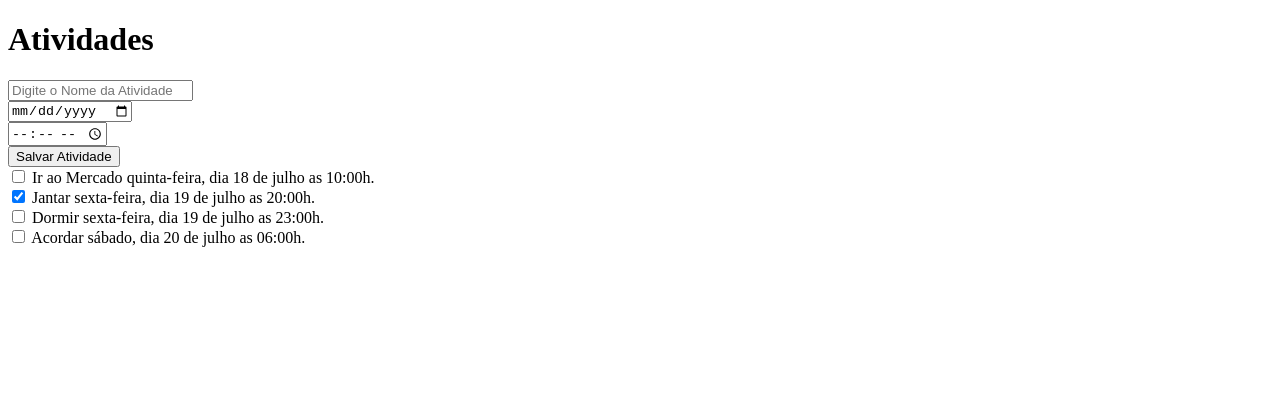
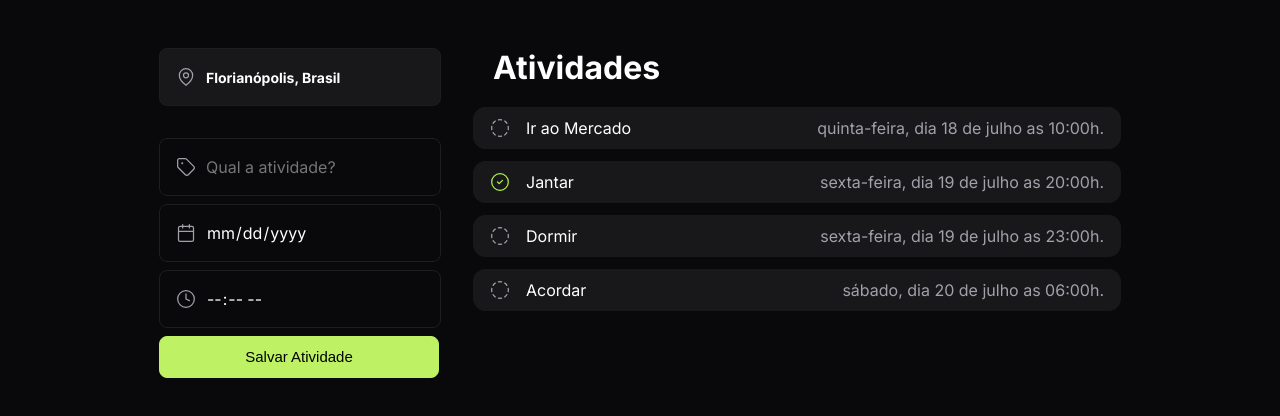
Before and after one commit to Axel-JD/ListadeTarefas, a plain HTML site: page index.html in a window 1280 px wide. Drawn offline with nearby package versions, Linux system fonts and the light colour scheme.

Commit message:
Estilo e Design feito com melhoras no JS e alterações no HTML

```diff
--- a/index.html
+++ b/index.html
@@ -2,46 +2,60 @@
 <html lang="en">
 <head>
     <!-- CDN example (jsDelivr) -->
+    <link rel="preconnect" href="https://fonts.googleapis.com">
+    <link rel="preconnect" href="https://fonts.gstatic.com" crossorigin>
+    <link href="https://fonts.googleapis.com/css2?family=Inter:wght@100..900&display=swap" rel="stylesheet">
     <script src="https://cdn.jsdelivr.net/npm/dayjs@1/dayjs.min.js"></script>
     <script src="https://cdn.jsdelivr.net/npm/dayjs@1/locale/pt-br.js"></script>
     <script>dayjs.locale('pt-br')</script>
     <meta charset="UTF-8">
     <meta name="viewport" content="width=device-width, initial-scale=1.0">
     <title>Lista de Tarefas</title>
+    <link rel="stylesheet" href="src/css/style.css">
 </head>
 <body>
 
+    <form onsubmit="salvarAtividade(event)">
 
-    <h1>Atividades</h1>
-
-    <form onsubmit="salvarAtividade(event)">
-        <div>
-            <input type="text" name="atividade" placeholder="Digite o Nome da Atividade" required>
+        <div id="local">
+            <img src="src/img/map-pin.svg" alt="map-pin">
+            <h4>Florianópolis, Brasil</h4>
+        </div>
+    <div class="lista">
+        <div class="titulo">
+            <img src="src/img/tag.svg" alt="tag">
+            <input type="text" name="atividade" placeholder="Qual a atividade?" required>
         </div>
 
-        <div>
+        <div class="data">
             <!-- <select name="dia">
                 <option value="2024-07-19">19 de Julho</option>
             </select> -->
-            <input type="date" name="dia" id="">
+            <img src="src/img/calendar.svg" alt="calendar">
+            <input type="date" name="dia" id="" required>
         </div>
 
-        <div>
+        <div class="tempo">
             <!-- <select name="hora">
                 <option value="10:30">10:30</option>
             </select> -->
-            <input type="time" name="hora" id="">
+            <img src="src/img/clock.svg" alt="clock">
+            <input type="time" name="hora" id="" required>
         </div>
 
+
         <button>Salvar Atividade</button>
-
+    </div>
     </form>
 
+    <div class="atividadeListada">
+    <h1>Atividades</h1>
 
     <section>
 
     </section>
 
+    </div>
 
     <script src="src/js/scripts.js"></script>
 
--- a/src/css/style.css
+++ b/src/css/style.css
@@ -0,0 +1,231 @@
+html {
+    font-family: "Inter", sans-serif;
+}
+
+body {
+    background-color:  #09090B;
+    display: flex;
+    justify-content: center;
+    flex-direction: row;
+    padding-top: 40px;
+}
+
+/* Local fixo */
+
+#local {
+    width: 280px;
+    height: 56px;
+    display: flex;
+    flex-direction: row;
+    gap: 10px;
+    align-items: center;
+    margin: 0;
+    border: 1px solid #1E1E1E;
+    background-color: #18181B;
+    color: white;
+    border-radius: 8px;
+}
+
+#local h4 {
+    font-size: 14px;
+}
+
+#local img {
+    width: 20px;
+    height: 20px;
+    padding-left: 16px;
+}
+
+/* Lista com atividade, data e horario */
+
+.lista {
+    background-color: transparent;
+    display: flex;
+    justify-content: center;
+    flex-direction: column;
+    gap: 8px;
+    margin-top: 32px;
+}
+
+.titulo {
+    width: 280px;
+    height: 56px;
+    display: flex;
+    flex-direction: row;
+    gap: 10px;
+    align-items: center;
+    margin: 0;
+    border: 1px solid #1E1E1E;
+    background-color: #09090B;
+    border-radius: 8px;
+}
+
+.titulo img {
+    width: 20px;
+    height: 20px;
+    margin: 0;
+    padding-left:16px ;
+}
+
+.titulo input {
+    height: 20px;
+    border: transparent;
+    background-color: transparent;
+    line-height: 22px;
+    margin: 0;
+}
+
+.data {
+    width: 280px;
+    height: 56px;
+    display: flex;
+    flex-direction: row;
+    gap: 10px;
+    align-items: center;
+    margin: 0;
+    border: 1px solid #1E1E1E;
+    background-color: #09090B;
+    border-radius: 8px;
+}
+
+.data input {
+    color: white;
+    background-color: transparent;
+    border: transparent;
+    background: transparent;
+}
+
+.data img {
+    padding-left: 16px;
+}
+
+.tempo {
+    width: 280px;
+    height: 56px;
+    display: flex;
+    flex-direction: row;
+    gap: 10px;
+    align-items: center;
+    margin: 0;
+    border: 1px solid #1E1E1E;
+    background-color: #09090B;
+    border-radius: 8px;
+}
+
+.tempo input {
+    color: white;
+    background-color: transparent;
+    border: transparent;
+    background: transparent;
+}
+
+.tempo img {
+    padding-left: 16px;
+}
+
+::-webkit-calendar-picker-indicator {
+    opacity: 0;
+}
+
+.lista button {
+    width: 280px;
+    height: 42px;
+    display: flex;
+    justify-content: center;
+    align-items: center;
+    border: solid 1px #BEF264;
+    border-radius: 8px;
+    background-color: #BEF264;
+    line-height: 8px;
+    font-weight: 500;
+    font-size: 15px;
+}
+
+/* Lista onde o usuário pode mecher */
+.atividadeListada {
+    background-color: #09090B;
+    margin-left: 32px;
+    width: 648px;
+    height: 688px;
+}
+
+.infoNome {
+    color: white;
+}
+
+.infoData {
+    color: #A1A1AA;
+}
+
+h1 {
+    color: white;
+    padding-left: 20px;
+    margin: 0;
+    padding-bottom: 20px;
+}
+
+section {
+    display: flex;
+    flex-direction: column;
+    gap: 12px;
+}
+
+/* checkbox */
+
+input, select {
+    all: unset;
+  }
+
+  section input[type="checkbox"] {
+    position: absolute;
+    inset: 0;
+  }
+
+  section .inicioPedido {
+    position: relative;
+    padding: 10px 16px;
+
+    display: flex;
+    align-items: center;
+    justify-content: space-between;
+  }
+
+  section .inicioPedido:has(:checked) .active,
+  section .inicioPedido .inactive {
+    display: block;
+  }
+
+  section .inicioPedido:has(:checked) .inactive,
+  section .inicioPedido .active {
+    display: none;
+  }
+
+  section .inicioPedido > div {
+    display: flex;
+    align-items: center;
+    gap: 12px;
+  }
+
+/* checkbox fim */
+
+.infoTotal {
+    display: flex;
+    flex-direction: row;
+    justify-content: space-between;
+    align-items: center;
+    border: 1px solid #18181B;
+    border-radius: 12px;
+    background-color: #18181B;
+    padding-right: 16px;
+}
+
+.inicioPedido {
+    display: flex;
+    flex-direction: row;
+    justify-content: space-between;
+}
+
+.classDoSvg {
+    display: flex;
+    margin-right: 16px;
+}
--- a/src/js/scripts.js
+++ b/src/js/scripts.js
@@ -52,18 +52,33 @@ criarItemDeAtividade = (atividade) => {
 
     const formatar = formatador(atividade.data);
 
-    return `<div>
+    return `<div class="infoTotal">
+
+        <div class="inicioPedido">
 
         ${input}
 
-        <span>${atividade.nome}</span>
+        <div class="classDoSvg">
+        <svg class="active" width="20" height="20" viewBox="0 0 20 20" fill="none" xmlns="http://www.w3.org/2000/svg">
+            <path d="M7.50008 10L9.16675 11.6667L12.5001 8.33335M18.3334 10C18.3334 14.6024 14.6025 18.3334 10.0001 18.3334C5.39771 18.3334 1.66675 14.6024 1.66675 10C1.66675 5.39765 5.39771 1.66669 10.0001 1.66669C14.6025 1.66669 18.3334 5.39765 18.3334 10Z" stroke="#BEF264" style="stroke:#BEF264;stroke:color(display-p3 0.7451 0.9490 0.3922);stroke-opacity:1;" stroke-width="1.25" stroke-linecap="round" stroke-linejoin="round"/>
+         </svg>
 
-        <time datetime="">
+        <svg class="inactive" width="20" height="20" viewBox="0 0 20 20" fill="none" xmlns="http://www.w3.org/2000/svg">
+            <path d="M8.41664 1.81836C9.46249 1.61597 10.5374 1.61597 11.5833 1.81836M11.5833 18.1817C10.5374 18.3841 9.46249 18.3841 8.41664 18.1817M14.6741 3.10086C15.5587 3.70022 16.3197 4.46409 16.9158 5.35086M1.8183 11.5834C1.6159 10.5375 1.6159 9.46255 1.8183 8.4167M16.8991 14.6742C16.2998 15.5588 15.5359 16.3198 14.6491 16.9159M18.1816 8.4167C18.384 9.46255 18.384 10.5375 18.1816 11.5834M3.1008 5.32586C3.70016 4.44131 4.46403 3.68026 5.3508 3.0842M5.3258 16.8992C4.44124 16.2998 3.6802 15.536 3.08414 14.6492" stroke="#A1A1AA" style="stroke:#A1A1AA;stroke:color(display-p3 0.6314 0.6314 0.6667);stroke-opacity:1;" stroke-width="1.25" stroke-linecap="round" stroke-linejoin="round"/>
+        </svg>
+        </div>
+
+        <span class="infoNome">${atividade.nome}</span>
+        </div>
+
+
+        <time class="infoData" datetime="">
         ${formatar.dia.semana.longo},
         dia ${formatar.dia.numerico}
         de ${formatar.mes}
         as ${formatar.hora}h.
         </time>
+
 
         </div>`
 } //função criada
```
Also changed, not shown: src/img/calendar.png (added), src/img/calendar.svg (added), src/img/circle-check.svg (added), src/img/circle-dashed.svg (added), src/img/clock.png (added), src/img/clock.svg (added), src/img/map-pin.png (added), src/img/map-pin.svg (added), src/img/tag.png (added), src/img/tag.svg (added).
